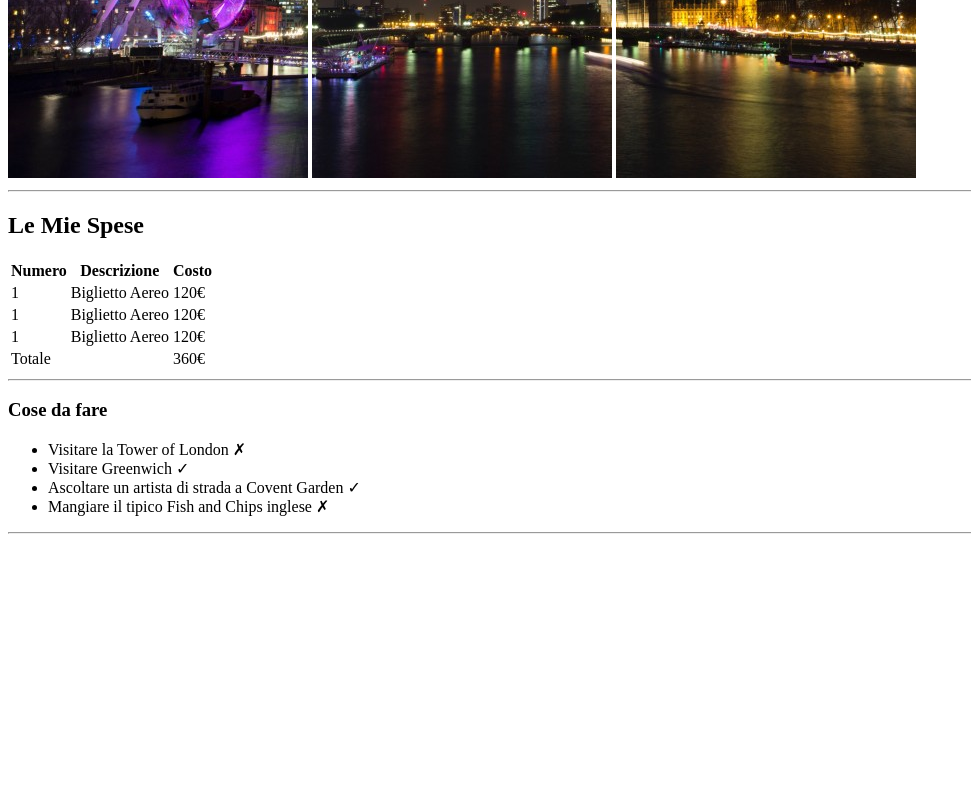
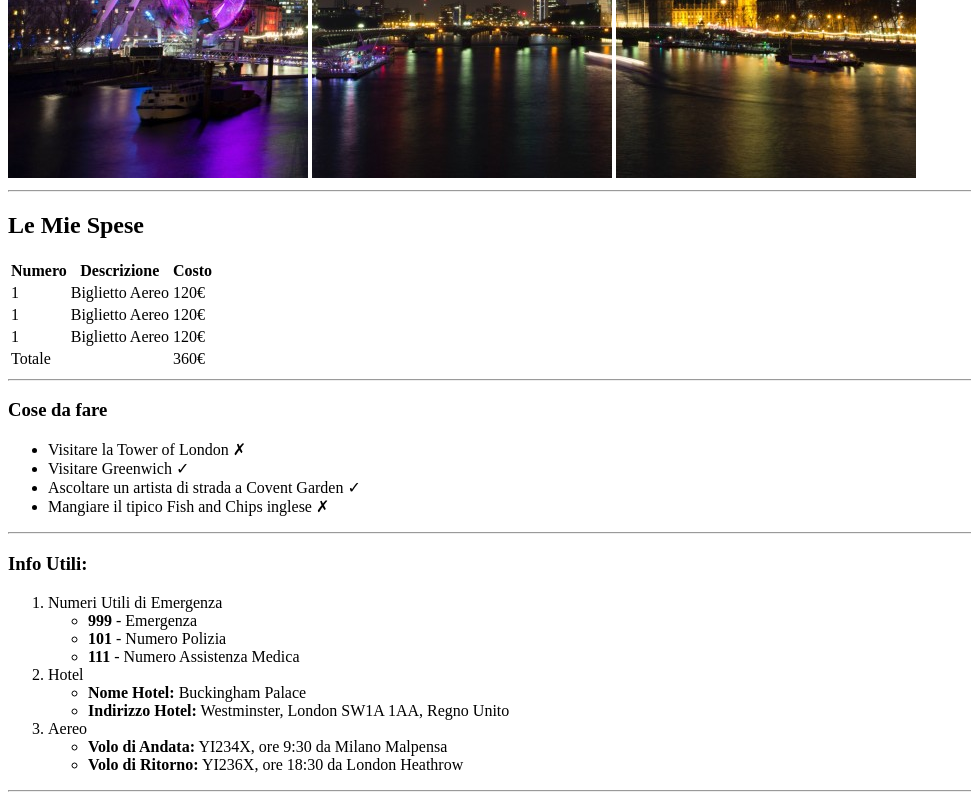
Before and after one commit to emanuele-pogliari/html-london-trip, a plain HTML site: page index.html in a window 1280 px wide. Shown: the part 502-1302 px from the top of the page, without its empty margins (0-971 px from the left). Before the commit the page ends 1044 px from the top, so only its background shows below. Drawn offline with Linux system fonts and the light colour scheme.

Commit message:
Caricamento Liste "Info utili"

```diff
--- a/index.html
+++ b/index.html
@@ -74,8 +74,38 @@
 
         <hr>
 
+        <!-- Inizio Lista "Info Utili" -->
 
+        <h3>Info Utili:</h3>
+        <ol>
+            <li>
+                Numeri Utili di Emergenza
+                <ul>
+                    <li><strong>999</strong> - Emergenza</li>
+                    <li><strong>101</strong> - Numero Polizia</li>
+                    <li><strong>111</strong> - Numero Assistenza Medica</li>
+                </ul>
+            </li>
+            <li>
+                Hotel
+                <ul>
+                    <li><strong>Nome Hotel:</strong> Buckingham Palace</li>
+                    <li><strong>Indirizzo Hotel:</strong> Westminster, London SW1A 1AA, Regno Unito</li>
+                </ul>
 
+            </li>
+            <li>
+                Aereo
+                <ul>
+                    <li><strong>Volo di Andata:</strong> YI234X, ore 9:30 da Milano Malpensa</li>
+                    <li><strong>Volo di Ritorno:</strong> YI236X, ore 18:30 da London Heathrow</li>
+                </ul>
+            </li>
+        </ol>
+
+        <!-- Fine lista -->
+
+        <hr>
 
 
     </main>
```
